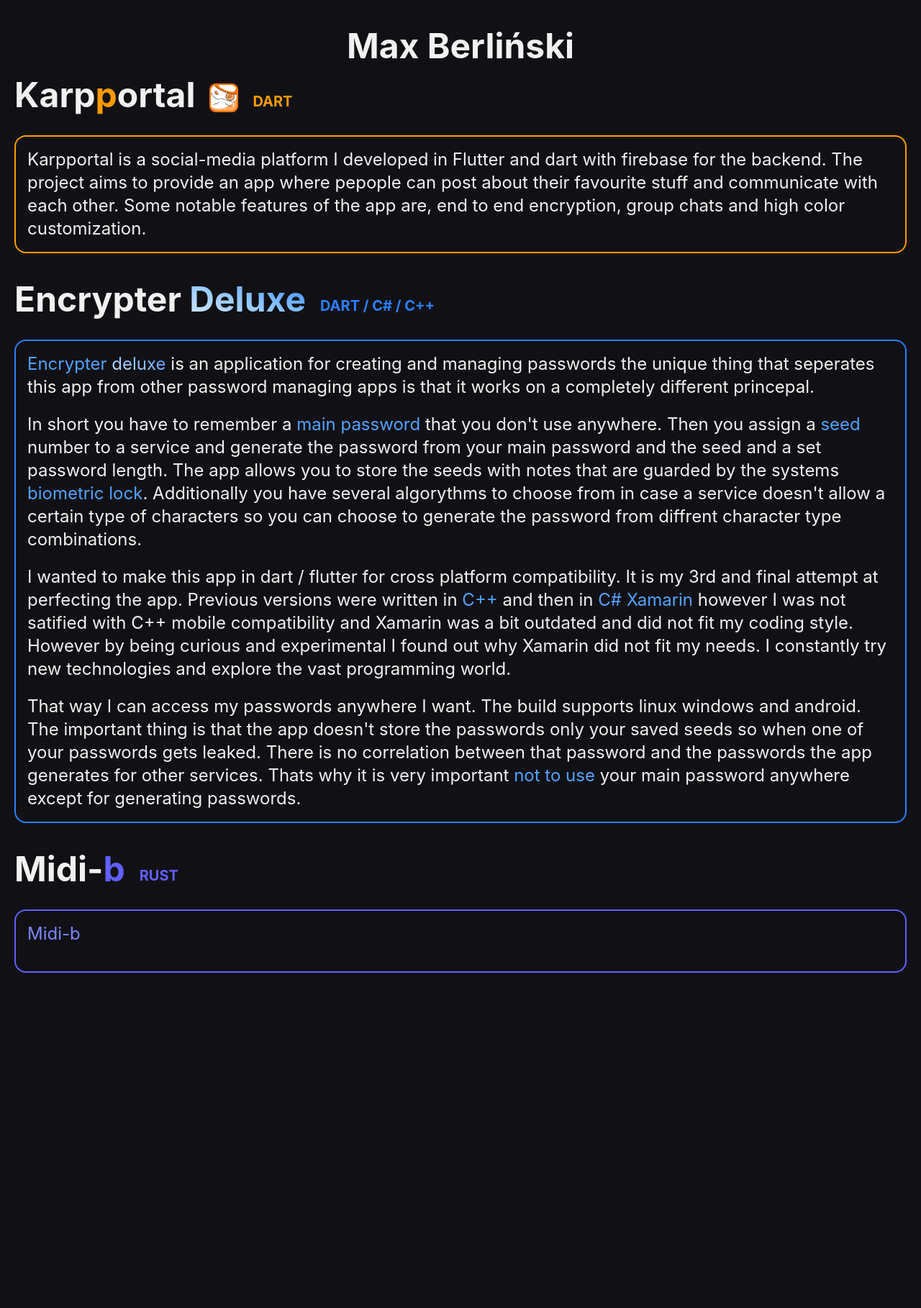
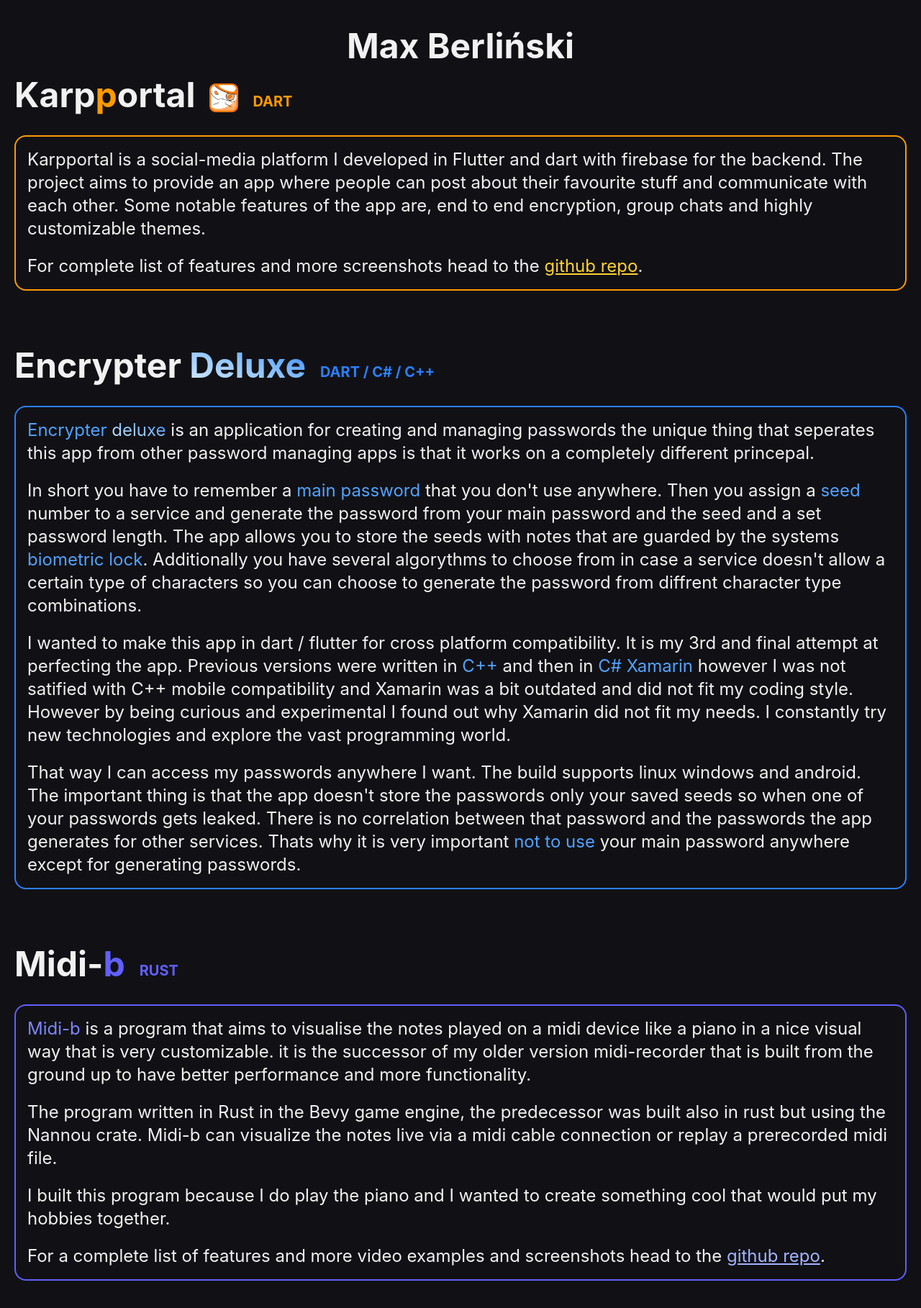
Before and after one commit to GreenSlimeStudios/personal-website, a React (Vite) app: page / in a window 1280 px wide. Shown: the whole page at 72% size. Before the commit the page ends 1392 px from the top, so only its background shows below. Built offline with nearby package versions, Linux system fonts and the light colour scheme.

Commit message:
brief midi-b description

```diff
--- a/src/components/MainContent.jsx
+++ b/src/components/MainContent.jsx
@@ -3,7 +3,7 @@ import React from "react";
 const MainContent = () => {
     const womp = "bold";
     return (
-        <main className="mx-5 mt-5 mb-10 flex-row space-y-10">
+        <main className="mx-5 mt-5 mb-10 flex-row space-y-20">
             <div className="mb-8 flex gap-x-5 items-end">
                 <h1 className="text-5xl font-bold ">Karp<span className="bg-amber-500 text-transparent bg-clip-text">p</span>ortal</h1>
                 {/* <div className="p-1 bg-white rounded-lg"> */}
@@ -12,11 +12,12 @@ const MainContent = () => {
                 <p className="text-center text-[20px] text-amber-500 font-bold">DART</p>
             </div>
 
-            <div className="text-2xl border-amber-500 border-2 rounded-2xl p-4">
+            <div className="text-2xl border-amber-500 border-2 rounded-2xl p-4 space-y-5">
                 {/* <div className="p-1 bg-white float-left mr-4 rounded-2xl"> */}
                 {/* <img src="kpplogo.png" className="h-20 float-left mr-5"/> */}
                 {/* </div> */}
-                <p>Karpportal is a social-media platform I developed in Flutter and dart with firebase for the backend. The project aims to provide an app where pepople can post about their favourite stuff and communicate with each other. Some notable features of the app are, end to end encryption, group chats and high color customization.</p>
+                <p>Karpportal is a social-media platform I developed in Flutter and dart with firebase for the backend. The project aims to provide an app where people can post about their favourite stuff and communicate with each other. Some notable features of the app are, end to end encryption, group chats and highly customizable themes.</p>
+                <p>For complete list of features and more screenshots head to the <a className="text-amber-300 underline" target="blank_" href="https://github.com/GreenSlimeStudios/karpportal">github repo</a>.</p>
             </div>
             {/* <p className="bg-amber-400 text-transparent bg-clip-text"> womp womp</p> */}
 
@@ -47,10 +48,15 @@ const MainContent = () => {
 
             <div className="text-2xl border-indigo-500  border-2 rounded-2xl p-4 space-y-5">
                 <p >
-                    <span className="high-indigo">Midi-b</span>
+                    <span className="high-indigo">Midi-b</span> is a program that aims to visualise the notes played on a midi device like a piano in a nice visual way that is very customizable. it is the successor of my older version midi-recorder that is built from the ground up to have better performance and more functionality.
                 </p>
                 <p>
+                    The program written in Rust in the Bevy game engine, the predecessor was built also in rust but using the Nannou crate. Midi-b can visualize the notes live via a midi cable connection or replay a prerecorded midi file.
                 </p>
+                <p>
+                    I built this program because I do play the piano and I wanted to create something cool that would put my hobbies together.
+                </p>
+                <p>For a complete list of features and more video examples and screenshots head to the <a className="text-indigo-300 underline" target="blank_" href="https://github.com/GreenSlimeStudios/midi-b">github repo</a>.</p>
             </div>
 
             {/* <div className="h-0.5 mt-10 w-full bg-blue-500 rounded-full" /> */}
```
